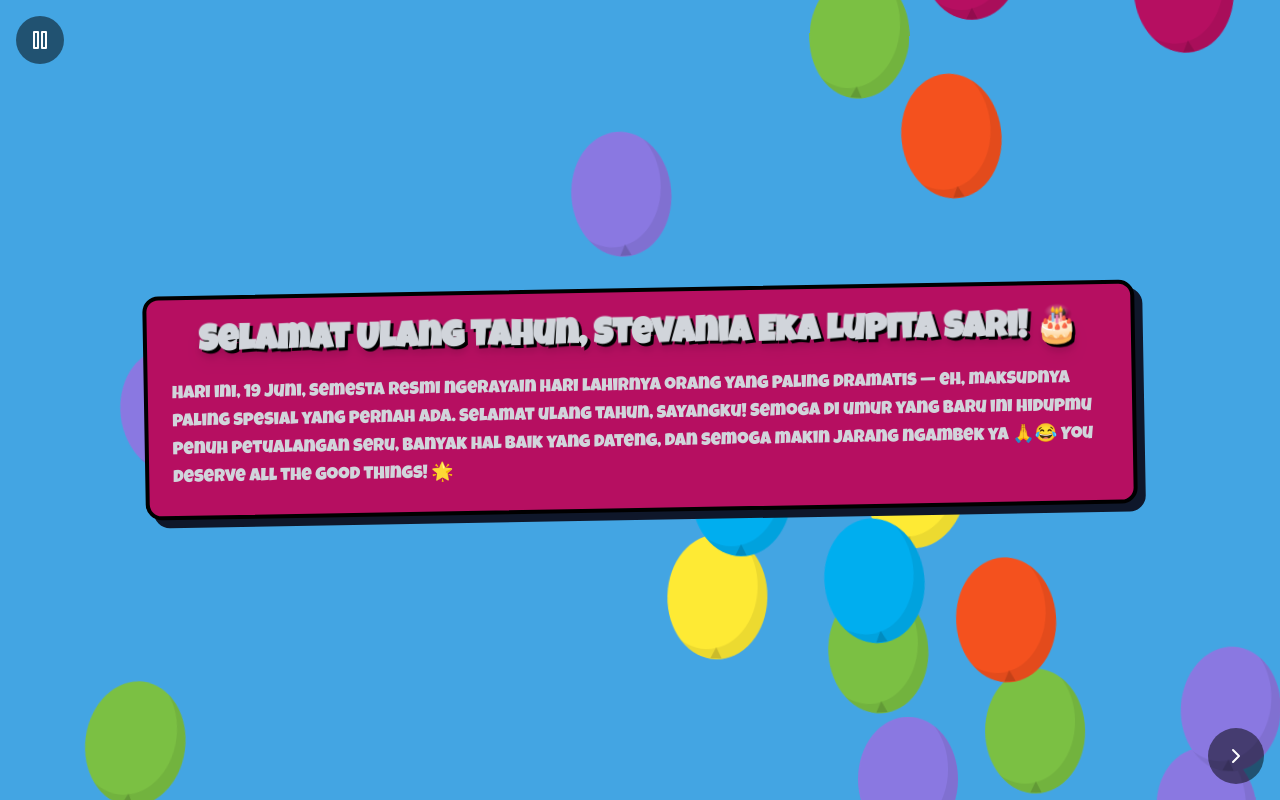
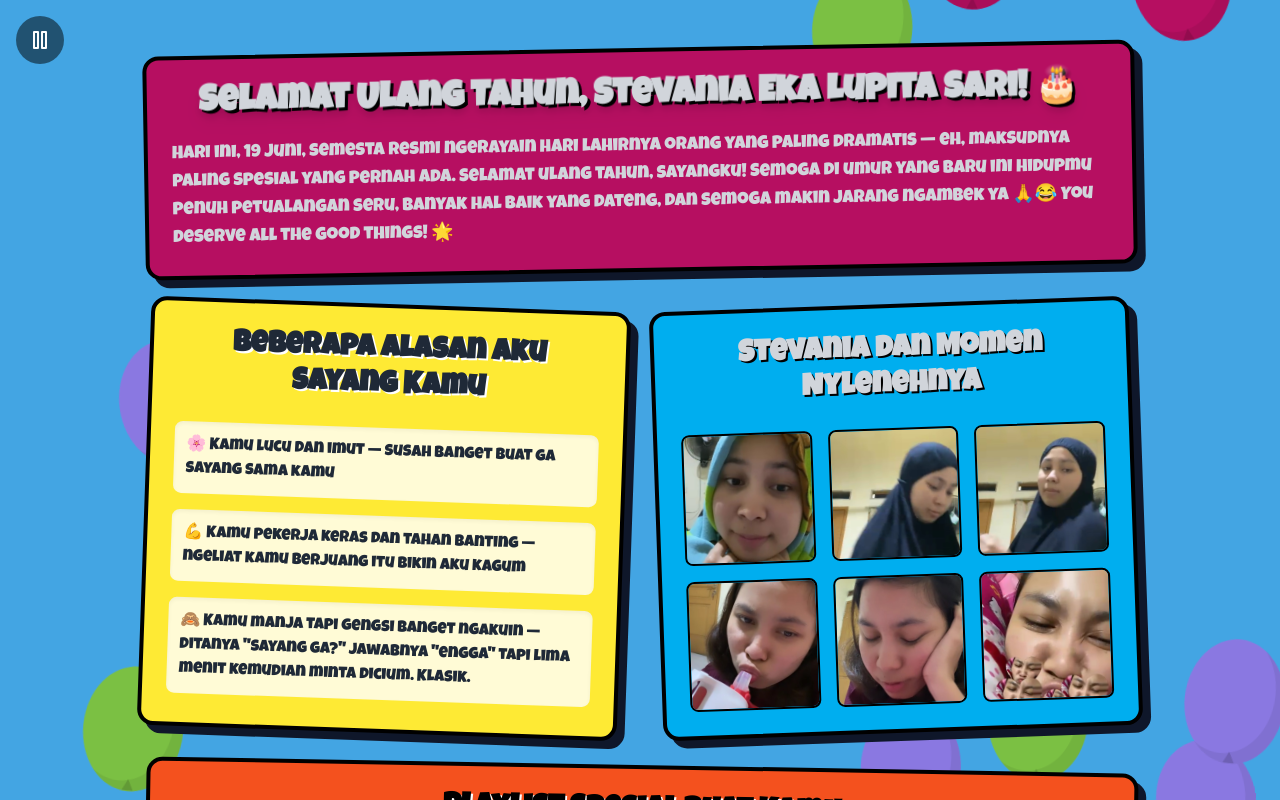
Before and after one commit to shynag/stevania-birthday, a Next.js app: page / in a window 1280 px wide. Shown: the top 800 px of the page. Built offline with nearby package versions, Linux system fonts and the light colour scheme.

Commit message:
refactor

```diff
--- a/package.json
+++ b/package.json
@@ -9,11 +9,11 @@
     "lint": "next lint"
   },
   "dependencies": {
-    "framer-motion": "^12.40.0",
     "next": "14.1.4",
     "react": "^18",
     "react-confetti": "^6.1.0",
-    "react-dom": "^18"
+    "react-dom": "^18",
+    "swiper": "^12.2.0"
   },
   "devDependencies": {
     "@types/node": "^20",
--- a/src/components/Surprise.tsx
+++ b/src/components/Surprise.tsx
@@ -1,118 +1,123 @@
 import { useState } from "react";
 import Image from "next/image";
-import { motion, AnimatePresence } from "framer-motion";
 
 const Surprise = () => {
-  const [currentPanel, setCurrentPanel] = useState(0);
-
-  // --- DATA KONTEN PANEL ---
+  // --- TEMPATKAN LINK FOTO ANDA DI SINI ---
   const photoUrls = [
-    "/person/foto1.jpg", "/person/foto2.jpg", "/person/foto3.jpg",
-    "/person/foto4.jpg", "/person/foto5.jpg", "/person/foto6.jpg",
-  ];
-  const voucherCode = "KODE-VIDIO-DARI-SHOPEE";
-  const youtubePlaylistUrl = "https://music.youtube.com/playlist?list=PL_your_playlist_id"; // GANTI DENGAN LINK PLAYLIST ANDA
-
-  const panels = [
-    { type: "pesan" },
-    { type: "alasan" },
-    { type: "galeri" },
-    { type: "playlist" },
-    { type: "kupon" },
+    "/person/foto1.jpg", // Ganti dengan link foto Anda
+    "/person/foto2.jpg", // Ganti dengan link foto Anda
+    "/person/foto3.jpg", // Ganti dengan link foto Anda
+    "/person/foto4.jpg", // Ganti dengan link foto Anda
+    "/person/foto5.jpg", // Ganti dengan link foto Anda
+    "/person/foto6.jpg", // Ganti dengan link foto Anda
   ];
 
-  // --- LOGIKA NAVIGASI ---
-  const [direction, setDirection] = useState(0);
+  // --- TEMPATKAN KODE VOUCHER ANDA DI SINI ---
+  const voucherCode = "KODE-VIDIO-DARI-SHOPEE";
+  const youtubePlaylistUrl = "https://music.youtube.com/playlist?list=PL_your_playlist_id";
 
-  const nextPanel = () => {
-    if (currentPanel === panels.length - 1) return;
-    setDirection(1);
-    setCurrentPanel(currentPanel + 1);
-  };
-
-  const prevPanel = () => {
-    if (currentPanel === 0) return;
-    setDirection(-1);
-    setCurrentPanel(currentPanel - 1);
-  };
-
-  // --- VARIAN ANIMASI ---
-  const variants = {
-    enter: (direction: number) => ({
-      x: direction > 0 ? 1000 : -1000,
-      opacity: 0,
-    }),
-    center: {
-      zIndex: 1,
-      x: 0,
-      opacity: 1,
-    },
-    exit: (direction: number) => ({
-      zIndex: 0,
-      x: direction < 0 ? 1000 : -1000,
-      opacity: 0,
-    }),
-  };
-
-  // --- RENDER KOMPONEN ---
   const [showCode, setShowCode] = useState(false);
   const [isCopied, setIsCopied] = useState(false);
 
   const handleCopy = () => {
     navigator.clipboard.writeText(voucherCode);
     setIsCopied(true);
-    setTimeout(() => setIsCopied(false), 2000);
+    setTimeout(() => {
+      setIsCopied(false);
+    }, 2000);
   };
 
   const VidioLogo = () => (
     <div className="flex justify-center my-4">
       <div className="bg-white rounded-xl p-3 inline-block shadow-md">
-        <Image src="/logo_vidio.png" alt="Vidio Logo" width={100} height={20} className="object-contain" />
+        <Image
+          src="/logo_vidio.png"
+          alt="Vidio Logo"
+          width={100}
+          height={20}
+          className="object-contain"
+        />
       </div>
     </div>
   );
 
-  const renderPanel = (panelType: string) => {
-    switch (panelType) {
-      case "pesan":
   return (
+    <div className="w-full max-w-5xl mx-auto p-4">
+      <div className="grid grid-cols-1 lg:grid-cols-2 gap-8">
+        {/* Panel 1: Pesan Utama */}
         <div className="lg:col-span-2 p-6 bg-[#B60F61] border-4 border-black rounded-2xl shadow-[8px_8px_0_#0F172A] transform -rotate-1">
           <section className="text-center">
-              <h1 className="text-3xl sm:text-4xl font-black text-gray-300 drop-shadow-lg [text-shadow:_3px_3px_0_black]">Selamat Ulang Tahun, Stevania Eka Lupita Sari! 🎂</h1>
-              <p className="text-left mt-4 text-base sm:text-lg text-gray-300 font-sans">Hari ini, 19 Juni, semesta resmi ngerayain hari lahirnya orang yang paling dramatis — eh, maksudnya paling spesial yang pernah ada. Selamat ulang tahun, sayangku! Semoga di umur yang baru ini hidupmu penuh petualangan seru, banyak hal baik yang dateng, dan semoga makin jarang ngambek ya 🙏😂 You deserve all the good things! 🌟</p>
+            <h1 className="text-3xl sm:text-4xl font-black text-gray-300 drop-shadow-lg [text-shadow:_3px_3px_0_black]">
+              Selamat Ulang Tahun, Stevania Eka Lupita Sari! 🎂
+            </h1>
+            <p className="text-left mt-4 text-base sm:text-lg text-gray-300 font-sans">
+              Hari ini, 19 Juni, semesta resmi ngerayain hari lahirnya orang
+              yang paling dramatis — eh, maksudnya paling spesial yang pernah
+              ada. Selamat ulang tahun, sayangku! Semoga di umur yang baru ini
+              hidupmu penuh petualangan seru, banyak hal baik yang dateng, dan
+              semoga makin jarang ngambek ya 🙏😂 You deserve all the good
+              things! 🌟
+            </p>
           </section>
         </div>
-        );
-      case "alasan":
-        return (
+
+        {/* Panel 2: Alasan Aku Sayang Kamu */}
         <div className="p-6 bg-[#FEEA34] border-4 border-black rounded-2xl shadow-[8px_8px_0_#0F172A] transform rotate-2">
           <section>
-              <h2 className="text-2xl md:text-3xl font-black text-center text-gray-800 mb-6 [text-shadow:_2px_2px_0_white]">Beberapa Alasan Aku Sayang Kamu</h2>
+            <h2 className="text-2xl md:text-3xl font-black text-center text-gray-800 mb-6 [text-shadow:_2px_2px_0_white]">
+              Beberapa Alasan Aku Sayang Kamu
+            </h2>
             <div className="grid grid-cols-1 gap-4 font-sans">
-                <div className="p-3 bg-white/80 rounded-lg shadow-inner"><p className="text-gray-800">🌸 Kamu lucu dan imut — susah banget buat ga sayang sama kamu</p></div>
-                <div className="p-3 bg-white/80 rounded-lg shadow-inner"><p className="text-gray-800">💪 Kamu pekerja keras dan tahan banting — ngeliat kamu berjuang itu bikin aku kagum</p></div>
-                <div className="p-3 bg-white/80 rounded-lg shadow-inner"><p className="text-gray-800">🙈 Kamu manja tapi gengsi banget ngakuin — ditanya "sayang ga?" jawabnya "engga" tapi lima menit kemudian minta dicium. Klasik.</p></div>
+              <div className="p-3 bg-white/80 rounded-lg shadow-inner">
+                <p className="text-gray-800">
+                  🌸 Kamu lucu dan imut — susah banget buat ga sayang sama kamu
+                </p>
+              </div>
+              <div className="p-3 bg-white/80 rounded-lg shadow-inner">
+                <p className="text-gray-800">
+                  💪 Kamu pekerja keras dan tahan banting — ngeliat kamu
+                  berjuang itu bikin aku kagum
+                </p>
+              </div>
+              <div className="p-3 bg-white/80 rounded-lg shadow-inner">
+                <p className="text-gray-800">
+                  🙈 Kamu manja tapi gengsi banget ngakuin — ditanya "sayang
+                  ga?" jawabnya "engga" tapi lima menit kemudian minta dicium.
+                  Klasik.
+                </p>
+              </div>
             </div>
           </section>
         </div>
-        );
-      case "galeri":
-        return (
+
+        {/* Panel 3: Galeri Momen Nyleneh */}
         <div className="p-6 bg-[#00AEEF] border-4 border-black rounded-2xl shadow-[8px_8px_0_#0F172A] transform -rotate-2">
           <section>
-              <h2 className="text-2xl md:text-3xl font-black text-center text-gray-300 mb-6 [text-shadow:_2px_2px_0_black]">Stevania dan Momen Nylenehnya</h2>
+            <h2 className="text-2xl md:text-3xl font-black text-center text-gray-300 mb-6 [text-shadow:_2px_2px_0_black]">
+              Stevania dan Momen Nylenehnya
+            </h2>
             <div className="grid grid-cols-2 sm:grid-cols-3 gap-4">
               {photoUrls.map((url, index) => (
-                  <div key={index} className="aspect-square bg-gray-200 rounded-lg overflow-hidden border-2 border-black"><img src={url} alt={`Funny moment ${index + 1}`} className="w-full h-full object-cover" /></div>
+                <div
+                  key={index}
+                  className="aspect-square bg-gray-200 rounded-lg overflow-hidden border-2 border-black"
+                >
+                  <img
+                    src={url}
+                    alt={`Funny moment ${index + 1}`}
+                    className="w-full h-full object-cover"
+                  />
+                </div>
               ))}
             </div>
           </section>
         </div>
-        );
-      case "playlist":
-        return (
+
+        {/* Panel 4: Playlist */}
         <div className="lg:col-span-2 p-6 bg-[#F4511E] border-4 border-black rounded-2xl shadow-[8px_8px_0_#0F172A] transform rotate-1 text-center">
-            <h2 className="text-2xl md:text-3xl font-black text-black mb-6 [text-shadow:_2px_2px_0_white]">Playlist Spesial Buat Kamu</h2>
+          <h2 className="text-2xl md:text-3xl font-black text-black mb-6 [text-shadow:_2px_2px_0_white]">
+            Playlist Spesial Buat Kamu
+          </h2>
           <div className="bg-black/20 p-8 rounded-lg">
             <h3 className="text-2xl font-bold text-white">KONSER SPESIAL</h3>
             <p className="text-white/80">Playlist Ulang Tahunmu</p>
@@ -121,22 +126,29 @@ const Surprise = () => {
             </a>
           </div>
         </div>
-        );
-      case "kupon":
-        return (
+
+        {/* Panel 5: Kupon Klaim */}
         <div className="lg:col-span-2 p-6 bg-[#7BC043] border-4 border-dashed border-black rounded-2xl shadow-[8px_8px_0_#0F172A] transform -rotate-1">
           <div className="text-center">
-              <h2 className="text-2xl md:text-3xl font-black text-center text-black mb-2 [text-shadow:_2px_2px_0_white]">KUPON HADIAH SPESIAL</h2>
+            <h2 className="text-2xl md:text-3xl font-black text-center text-black mb-2 [text-shadow:_2px_2px_0_white]">
+              KUPON HADIAH SPESIAL
+            </h2>
             <VidioLogo />
-              <p className="text-lg sm:text-xl font-semibold text-gray-800 font-sans">Paket Langganan Vidio Platinum (30 Hari)</p>
+            <p className="text-lg sm:text-xl font-semibold text-gray-800 font-sans">
+              Paket Langganan Vidio Platinum (30 Hari)
+            </p>
             {!showCode ? (
-                <div onClick={() => setShowCode(true)} className="mt-6 bg-black text-white font-black text-xl md:text-2xl py-3 rounded-lg shadow-lg hover:bg-gray-800 transition-colors cursor-pointer">KLAIM KODE VOUCHER</div>
+              <div onClick={() => setShowCode(true)} className="mt-6 bg-black text-white font-black text-xl md:text-2xl py-3 rounded-lg shadow-lg hover:bg-gray-800 transition-colors cursor-pointer">
+                KLAIM KODE VOUCHER
+              </div>
             ) : (
               <div className="mt-6 text-center">
                 <p className="text-sm text-black font-sans">Kode Vouchermu:</p>
                 <div className="my-2 p-3 bg-white/80 border-2 border-dashed border-black rounded-lg flex flex-col sm:flex-row items-center justify-center gap-2 sm:gap-4">
                   <p className="text-xl sm:text-2xl font-mono tracking-widest text-black break-all">{voucherCode}</p>
-                    <button onClick={handleCopy} className="px-3 py-1 bg-black text-white text-sm font-sans rounded-md hover:bg-gray-700 transition-colors w-full sm:w-auto">{isCopied ? "Tersalin!" : "Salin"}</button>
+                  <button onClick={handleCopy} className="px-3 py-1 bg-black text-white text-sm font-sans rounded-md hover:bg-gray-700 transition-colors w-full sm:w-auto">
+                    {isCopied ? "Tersalin!" : "Salin"}
+                  </button>
                 </div>
                 <div className="mt-4 text-left text-sm bg-white/50 p-3 rounded-lg font-sans">
                   <p className="font-bold mb-1">Cara Redeem di iPhone:</p>
@@ -152,44 +164,6 @@ const Surprise = () => {
             )}
           </div>
         </div>
-        );
-      default:
-        return null;
-    }
-  };
-
-  return (
-    <div className="w-full max-w-5xl mx-auto p-4 relative h-[70vh] flex items-center justify-center">
-      <AnimatePresence initial={false} custom={direction}>
-        <motion.div
-          key={currentPanel}
-          className="w-full"
-          custom={direction}
-          variants={variants}
-          initial="enter"
-          animate="center"
-          exit="exit"
-          transition={{
-            x: { type: "spring", stiffness: 300, damping: 30 },
-            opacity: { duration: 0.2 },
-          }}
-        >
-          {renderPanel(panels[currentPanel].type)}
-        </motion.div>
-      </AnimatePresence>
-
-      {/* Tombol Navigasi */}
-      <div className="fixed bottom-4 right-4 z-20 flex gap-2">
-        {currentPanel > 0 && (
-          <button onClick={prevPanel} className="w-14 h-14 bg-black/50 rounded-full flex items-center justify-center text-white">
-            <svg xmlns="http://www.w3.org/2000/svg" width="24" height="24" viewBox="0 0 24 24" fill="none" stroke="currentColor" strokeWidth="2" strokeLinecap="round" strokeLinejoin="round"><polyline points="15 18 9 12 15 6"></polyline></svg>
-          </button>
-        )}
-        {currentPanel < panels.length - 1 && (
-          <button onClick={nextPanel} className="w-14 h-14 bg-black/50 rounded-full flex items-center justify-center text-white">
-            <svg xmlns="http://www.w3.org/2000/svg" width="24" height="24" viewBox="0 0 24 24" fill="none" stroke="currentColor" strokeWidth="2" strokeLinecap="round" strokeLinejoin="round"><polyline points="9 18 15 12 9 6"></polyline></svg>
-          </button>
-        )}
       </div>
     </div>
   );
```
Also changed, not shown: 1 other file (tests, documents, lock files or other folders). Lines whose indentation alone changed are shown as unchanged.
